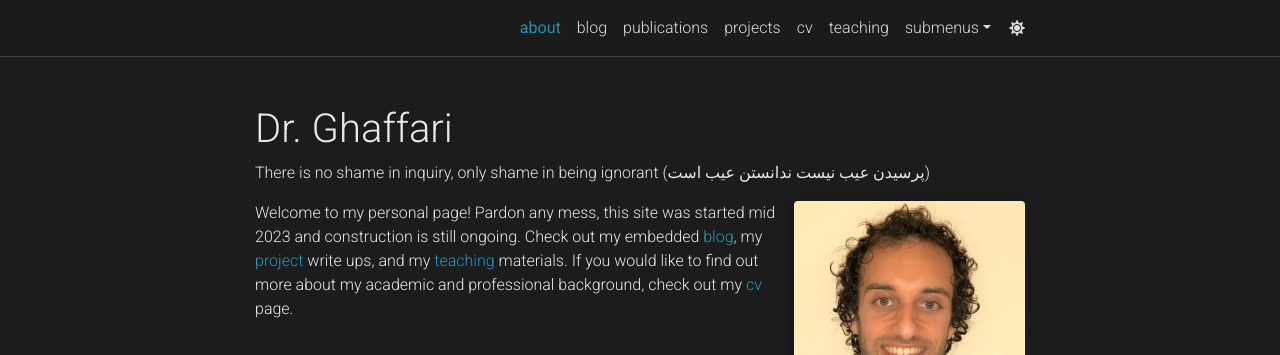
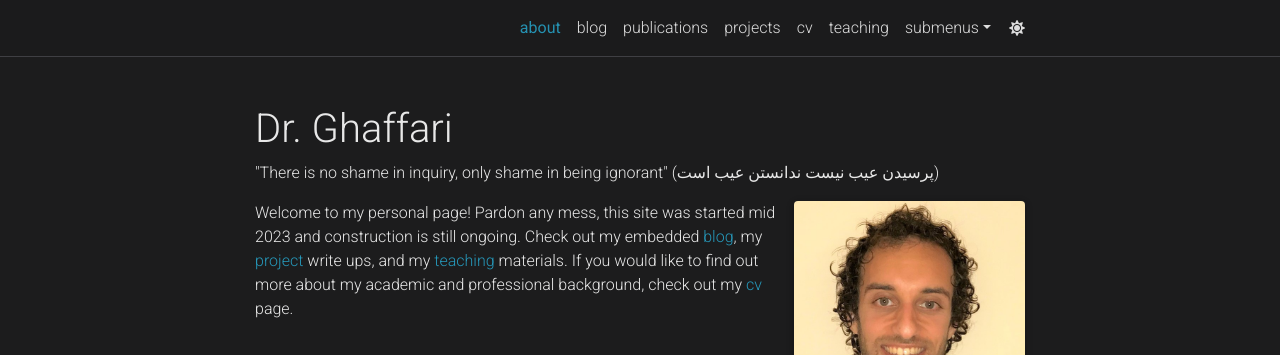
Before and after one commit to nghaffari/nghaffari.github.io, a Jekyll site: the page built from _pages/about.md, in a window 1280 px wide and 976 px high. Shown: the top 355 px of the window. Built offline with Jekyll 4.4.1, drawn with Linux system fonts in a browser that asks for light colours; full-size pictures stand in for the smaller copies a plugin makes; comment, search, counter and statistics services are not loaded; a style sheet for code colours, icons or effects is not loaded.

```diff
--- a/_pages/about.md
+++ b/_pages/about.md
@@ -2,7 +2,7 @@
 layout: about
 title: about
 permalink: /
-subtitle: "There is no shame in inquiry, only shame in being ignorant (پرسیدن عیب نیست ندانستن عیب است)"
+subtitle: "\"There is no shame in inquiry, only shame in being ignorant\" (پرسیدن عیب نیست ندانستن عیب است)"
 
 profile:
   align: right
```
